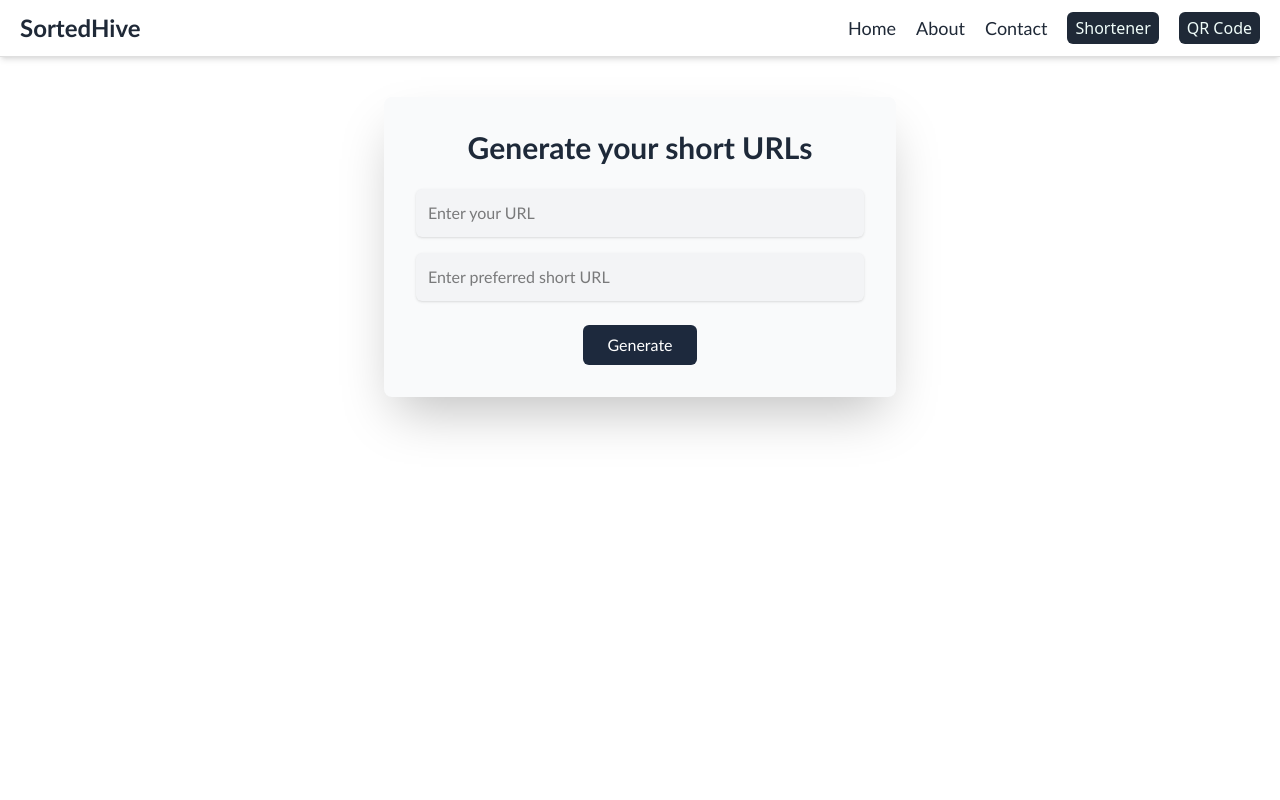
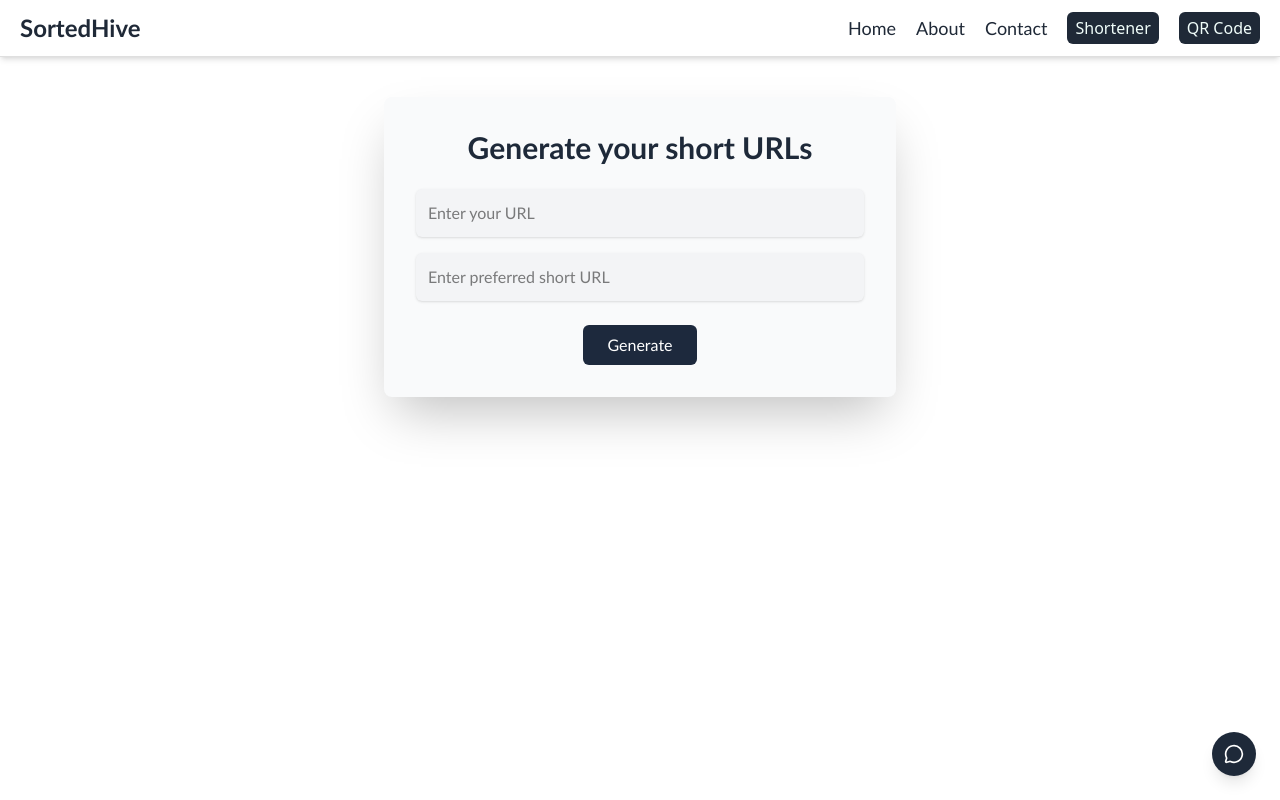
Before and after one commit to Sid-Hurry/sortedhive, a Next.js app: page /shorten in a window 1280 px wide. Built offline with nearby package versions, Linux system fonts and the light colour scheme.

Commit message:
feat: add FloatingChatBot component to the Shorten page for enhanced user interaction

```diff
--- a/app/shorten/page.js
+++ b/app/shorten/page.js
@@ -1,6 +1,7 @@
 "use client";
 import Link from 'next/link';
 import React, { useState } from 'react';
+import FloatingChatBot from '@/components/chatbot';
 
 const Shorten = () => {
   const [url, seturl] = useState("");
@@ -88,6 +89,7 @@ const Shorten = () => {
           </Link>
         </p>
       )}
+      <FloatingChatBot />
 
       {toastVisible && (
         <div className="fixed bottom-6 right-4 sm:right-8 bg-slate-800 text-white px-4 py-2 rounded-md shadow-lg animate-slide-up z-50 text-sm sm:text-base">
@@ -96,6 +98,7 @@ const Shorten = () => {
       )}
     </div>
   );
+
 };
 
 export default Shorten;
```
